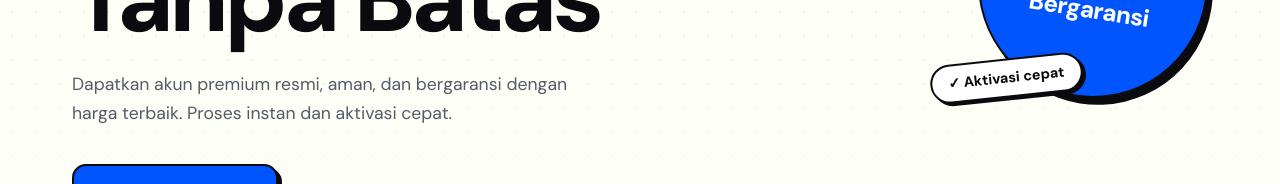
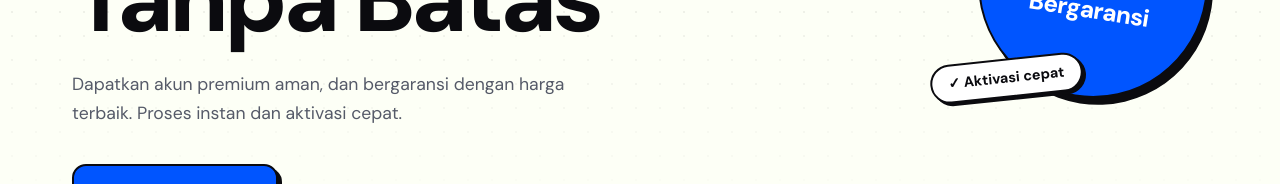
Before and after one commit to aswinm-shuai/landing-page-winzstoreid, a plain HTML site: page index.html in a window 1280 px wide. Shown: the part 360-544 px from the top of the page. Drawn offline with nearby package versions, Linux system fonts and the light colour scheme; no server answers; files whose address does not match are found by name.

Commit message:
Update index.html

```diff
--- a/index.html
+++ b/index.html
@@ -33,7 +33,7 @@
     <div class="hero-content">
       <div class="badge-premium">🚀 Layanan Premium Terpercaya</div>
       <h1 class="hero-title">Akses Hiburan Tanpa Batas</h1>
-      <p class="hero-subtitle">Dapatkan akun premium resmi, aman, dan bergaransi dengan harga terbaik. Proses instan dan
+      <p class="hero-subtitle">Dapatkan akun premium aman, dan bergaransi dengan harga terbaik. Proses instan dan
         aktivasi cepat.</p>
       <a href="#products" class="btn-primary">Pesan Sekarang</a>
     </div>
```
